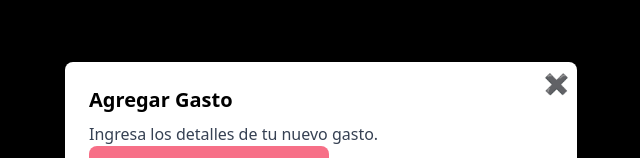
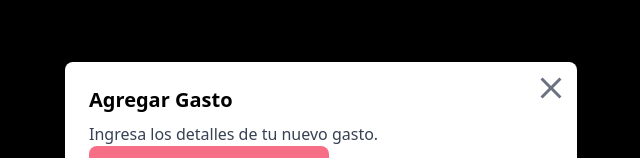
Before and after one commit to federico-cloud/gastosapp, a React (Vite) app: page /dashboard/view-expenses/2024/1 in a window 1280 px wide. Both pictures are taken after a click on the button "Agregar gasto". Shown: the part 264-422 px from the top of the page, without its empty margins (319-959 px from the left). Built offline with nearby package versions, Linux system fonts and the light colour scheme; data requests are answered from the project's data file.

Commit message:
Componentes: se modifica componente

```diff
--- a/src/components/NewExpenseForm.jsx
+++ b/src/components/NewExpenseForm.jsx
@@ -1,3 +1,5 @@
+import { MdClose } from "react-icons/md";
+
 export const NewExpenseForm = ({ togglePopup }) => {
 
   return (
@@ -8,7 +10,7 @@ export const NewExpenseForm = ({ togglePopup }) => {
           onClick={togglePopup}
           className="absolute text-xl text-gray-500 top-2 right-2 hover:text-turqo-500 hover:cursor-pointer"
         >
-          ✖
+          <MdClose className="text-4xl"/>
         </button>
 
         {/* Contenido del Pop-Up */}
```
